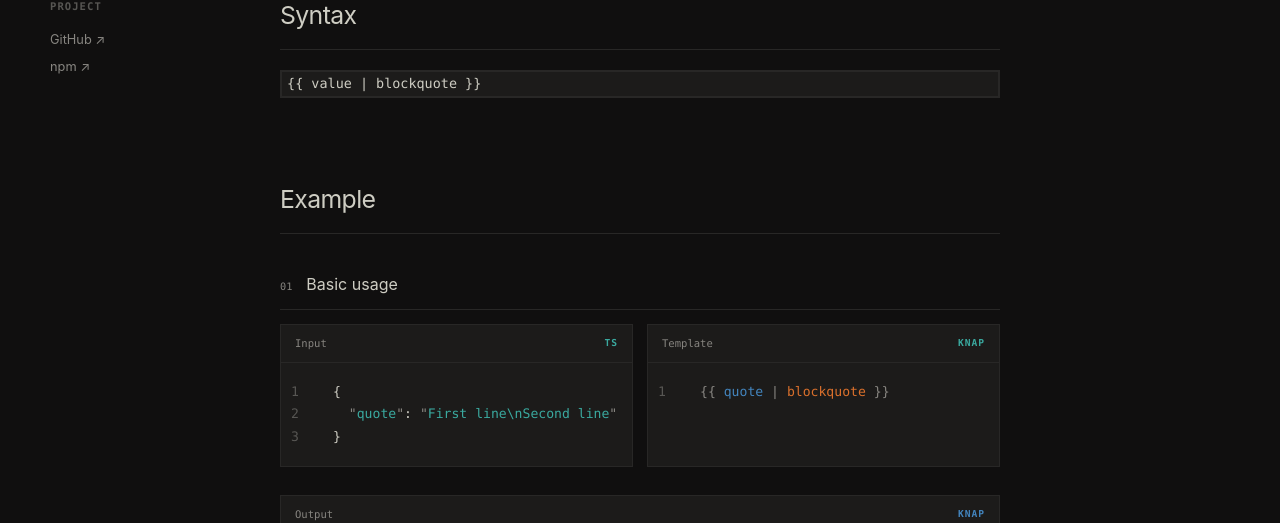
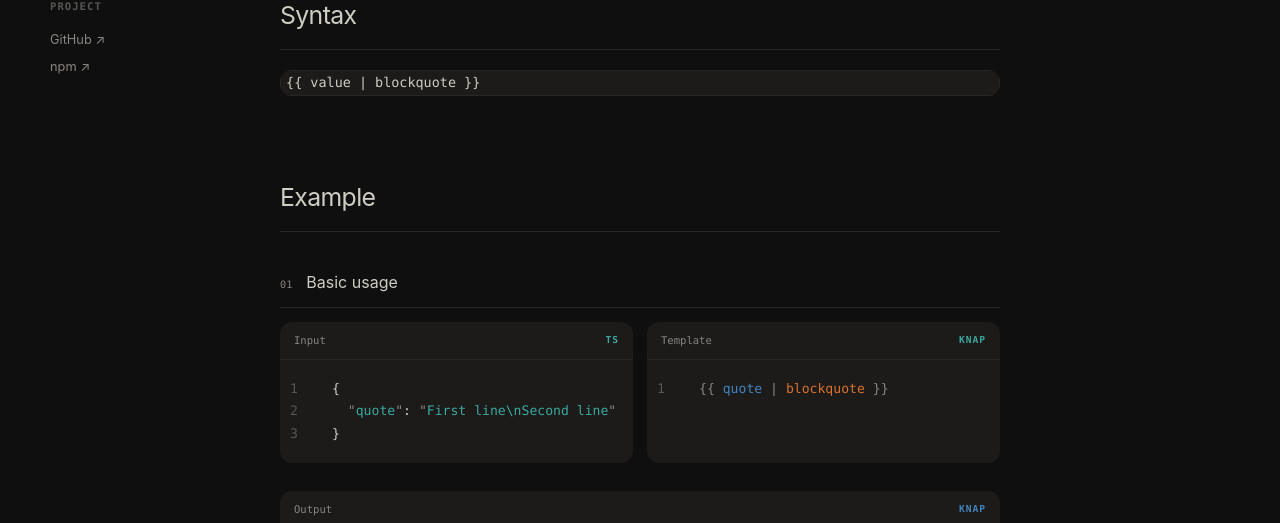
Before and after one commit to obsidianmd/knap, a Next.js app in the folder website/: page /filters/blockquote in a window 1280 px wide. Shown: the part 391-914 px from the top of the page. Built offline with nearby package versions, Linux system fonts and the light colour scheme.

Commit message:
Round code blocks

```diff
--- a/website/app/globals.css
+++ b/website/app/globals.css
@@ -84,7 +84,7 @@ a { color: inherit; text-decoration: none; }
 .button-primary { border-color: var(--cyan); background: var(--cyan); color: var(--ink); }
 .button-secondary:hover { background: var(--panel); }
 
-.code-window { min-width: 0; border: 1px solid var(--line); background: var(--panel); color: var(--paper); box-shadow: 18px 18px 0 var(--line); }
+.code-window { min-width: 0; overflow: hidden; border-radius: 12px; background: var(--panel); color: var(--paper); box-shadow: 18px 18px 0 var(--line); }
 .code-window-bar {
   display: flex;
   align-items: center;
@@ -305,7 +305,7 @@ footer > a:last-child { justify-self: end; }
   font-size: 0.84em;
 }
 
-.doc-code { margin: 28px 0; border: 1px solid var(--line); background: var(--panel); }
+.doc-code { margin: 28px 0; overflow: hidden; border-radius: 12px; background: var(--panel); }
 .doc-code figcaption {
   display: flex;
   justify-content: space-between;
@@ -398,7 +398,7 @@ footer > a:last-child { justify-self: end; }
 .filter-breadcrumb { display: flex; gap: 9px; align-items: center; margin: -46px 0 52px; color: var(--muted); font-size: 0.76rem; }
 .filter-breadcrumb a { color: var(--cyan); }
 .filter-breadcrumb code { color: var(--paper); font-family: "SFMono-Regular", Consolas, monospace; }
-.syntax-stack { display: grid; gap: 1px; border: 1px solid var(--line); background: var(--line); }
+.syntax-stack { display: grid; overflow: hidden; gap: 1px; border-radius: 12px; background: var(--line); }
 .syntax-stack > code { display: block; background: var(--panel); color: var(--orange); padding: 13px 16px; font-family: "SFMono-Regular", Consolas, monospace; font-size: 0.78rem; }
 .filter-alias-note { margin-top: 18px !important; color: var(--muted); font-size: 0.84rem; }
 .filter-alias-note code + code { margin-left: 6px; }
```
